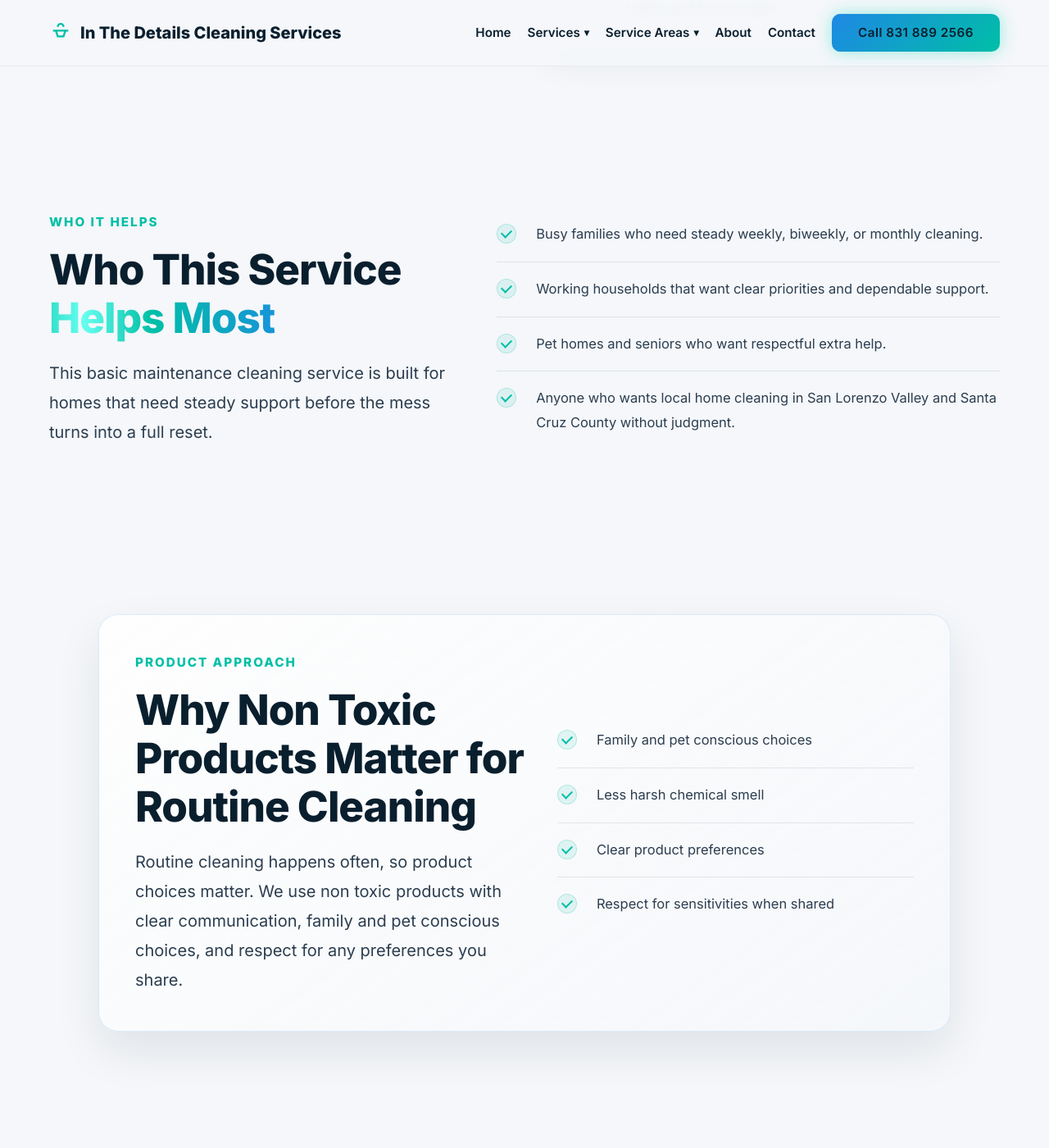
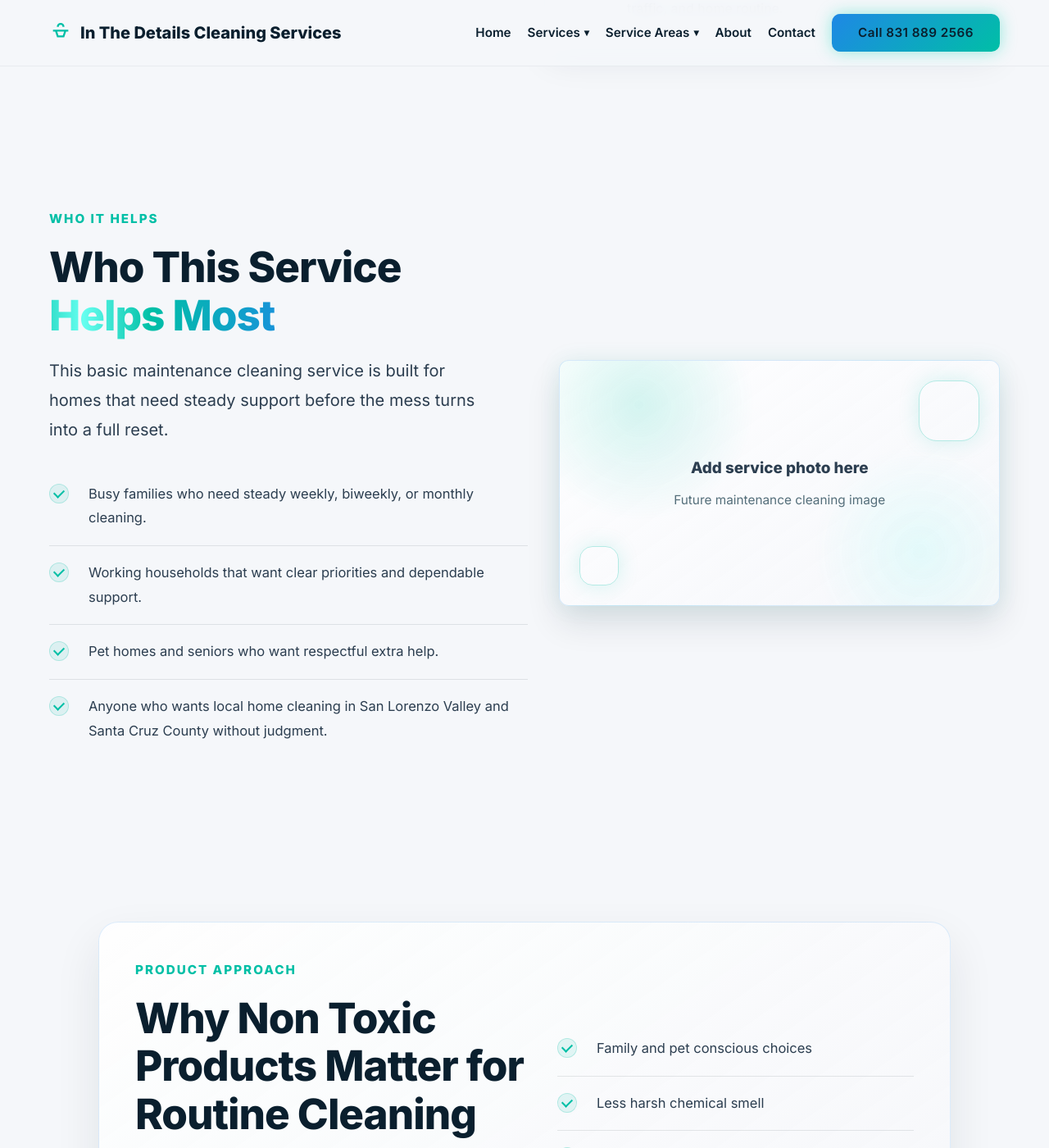
Before and after one commit to YourOnlineSquad/in-the-details-cleaning-site, a Jekyll site: the page built from services/basic-maintenance-cleaning/index.html, in a window 1280 px wide and 1400 px high, scrolled down 1443 px. Shown: the whole window at 82% size. Built offline with Jekyll 4.4.1, drawn with Linux system fonts in a browser that asks for light colours.

Commit message:
Add basic maintenance photo placeholder

```diff
--- a/services/basic-maintenance-cleaning/index.html
+++ b/services/basic-maintenance-cleaning/index.html
@@ -65,7 +65,8 @@ description: Weekly, biweekly, and monthly non toxic house cleaning in San Loren
 </section>
 
 <section class="section service-audience">
-  <div class="container service-split-list">
+  <div class="container service-photo-placeholder-layout">
+    <div class="service-photo-placeholder-content">
       <div class="service-split-copy">
         <span class="eyebrow">Who It Helps</span>
         <h2 class="section-title">Who This Service <span class="gradient-text">Helps Most</span></h2>
@@ -76,6 +77,14 @@ description: Weekly, biweekly, and monthly non toxic house cleaning in San Loren
         <div class="service-check-row" role="listitem"><span class="service-check-icon" aria-hidden="true"></span><p class="body-copy">Working households that want clear priorities and dependable support.</p></div>
         <div class="service-check-row" role="listitem"><span class="service-check-icon" aria-hidden="true"></span><p class="body-copy">Pet homes and seniors who want respectful extra help.</p></div>
         <div class="service-check-row" role="listitem"><span class="service-check-icon" aria-hidden="true"></span><p class="body-copy">Anyone who wants local home cleaning in San Lorenzo Valley and Santa Cruz County without judgment.</p></div>
+      </div>
+    </div>
+    <div class="service-photo-placeholder" aria-label="Future basic maintenance cleaning service photo placeholder">
+      <div class="service-photo-frame">
+        <!-- Future image: <img src="{{ '/assets/images/services/basic-maintenance-cleaning-photo.webp' | relative_url }}" alt="Basic maintenance cleaning service photo"> -->
+        <span class="service-photo-placeholder-text">Add service photo here</span>
+        <span class="service-photo-placeholder-helper">Future maintenance cleaning image</span>
+      </div>
     </div>
   </div>
 </section>
--- a/style.css
+++ b/style.css
@@ -655,6 +655,83 @@ p { margin-bottom: 1.5rem; font-size: 1.15rem; }
     max-width: 540px;
 }
 
+.service-photo-placeholder-layout {
+    display: grid;
+    gap: 38px;
+    align-items: center;
+}
+
+.service-photo-placeholder-content {
+    display: grid;
+    gap: 28px;
+    min-width: 0;
+}
+
+.service-photo-placeholder {
+    width: 100%;
+    min-width: 0;
+}
+
+.service-photo-frame {
+    position: relative;
+    overflow: hidden;
+    min-height: 300px;
+    border-radius: var(--radius-md);
+    display: flex;
+    flex-direction: column;
+    align-items: center;
+    justify-content: center;
+    gap: 8px;
+    padding: 36px 24px;
+    text-align: center;
+    background:
+        radial-gradient(circle at 18% 18%, rgba(0, 191, 166, 0.16), transparent 28%),
+        radial-gradient(circle at 82% 78%, rgba(102, 255, 240, 0.14), transparent 26%),
+        linear-gradient(145deg, rgba(255, 255, 255, 0.9), rgba(245, 247, 250, 0.82));
+    border: 1px solid rgba(30, 136, 229, 0.16);
+    box-shadow: 0 20px 40px rgba(10, 31, 46, 0.12), 0 0 28px rgba(0, 191, 166, 0.08);
+}
+
+.service-photo-frame::before,
+.service-photo-frame::after {
+    content: "";
+    position: absolute;
+    width: 72px;
+    height: 72px;
+    border-radius: 22px;
+    border: 1px solid rgba(0, 191, 166, 0.28);
+    box-shadow: 0 0 26px rgba(0, 191, 166, 0.16);
+    pointer-events: none;
+}
+
+.service-photo-frame::before {
+    top: 24px;
+    right: 24px;
+}
+
+.service-photo-frame::after {
+    bottom: 24px;
+    left: 24px;
+    width: 46px;
+    height: 46px;
+    border-radius: 16px;
+}
+
+.service-photo-placeholder-text {
+    position: relative;
+    z-index: 1;
+    color: var(--text-main);
+    font-weight: 800;
+    font-size: 1.18rem;
+}
+
+.service-photo-placeholder-helper {
+    position: relative;
+    z-index: 1;
+    color: var(--text-muted);
+    font-size: 0.96rem;
+}
+
 .service-split-copy .body-copy-large,
 .service-trust-copy .body-copy-large {
     margin-bottom: 0;
@@ -726,6 +803,10 @@ p { margin-bottom: 1.5rem; font-size: 1.15rem; }
         grid-template-columns: minmax(0, 0.9fr) minmax(0, 1.1fr);
     }
 
+    .service-photo-placeholder-layout {
+        grid-template-columns: minmax(0, 1fr) minmax(300px, 0.92fr);
+    }
+
     .service-trust-panel {
         grid-template-columns: minmax(0, 1.05fr) minmax(280px, 0.95fr);
     }
@@ -733,8 +814,14 @@ p { margin-bottom: 1.5rem; font-size: 1.15rem; }
 
 @media (max-width: 767px) {
     .visit-breakdown-layout,
-    .service-split-list {
+    .service-split-list,
+    .service-photo-placeholder-layout {
         gap: 24px;
+    }
+
+    .service-photo-frame {
+        min-height: 230px;
+        padding: 28px 18px;
     }
 
     .visit-breakdown-copy .section-title,
```
Lines whose indentation alone changed are shown as unchanged.
